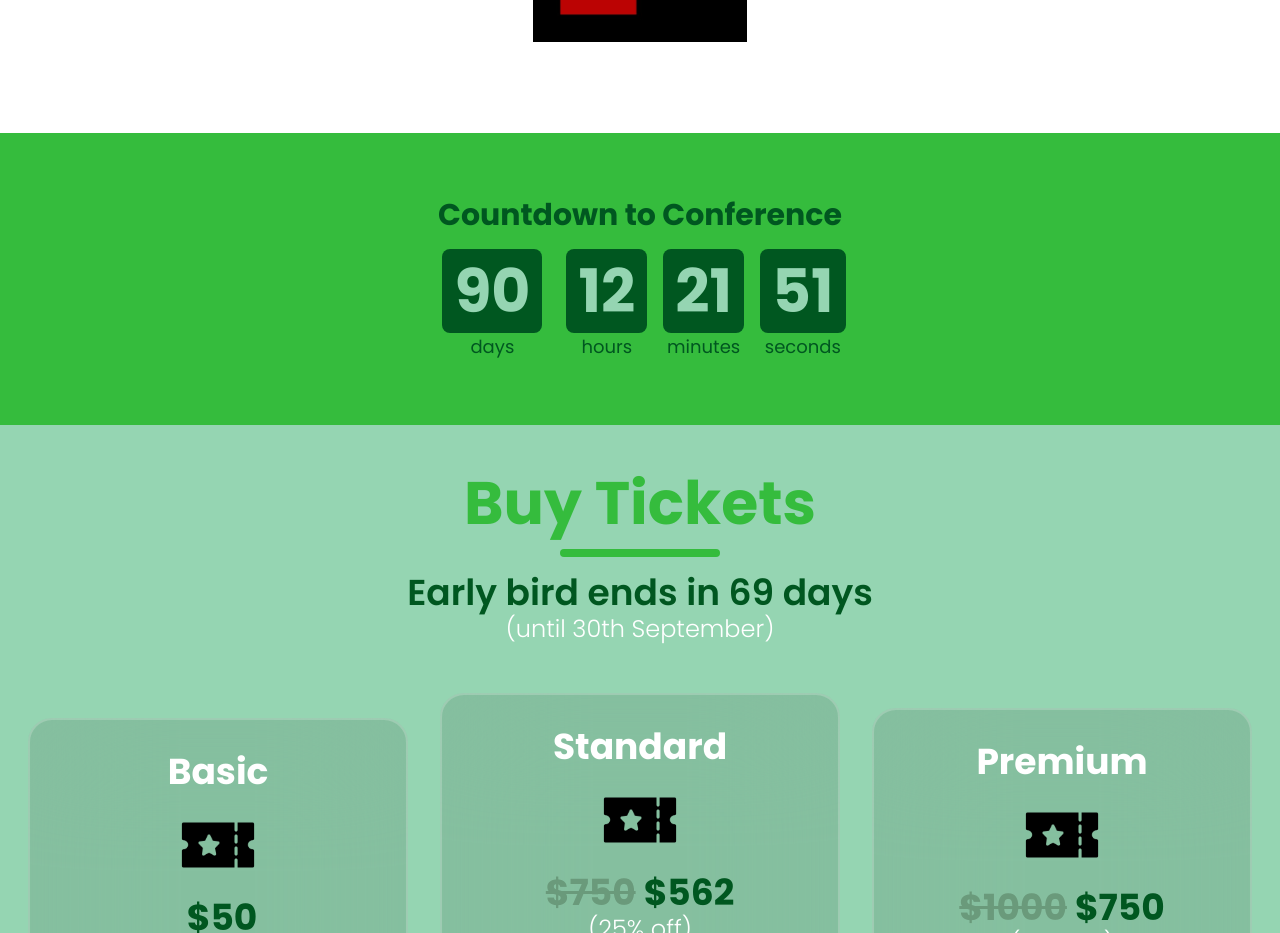
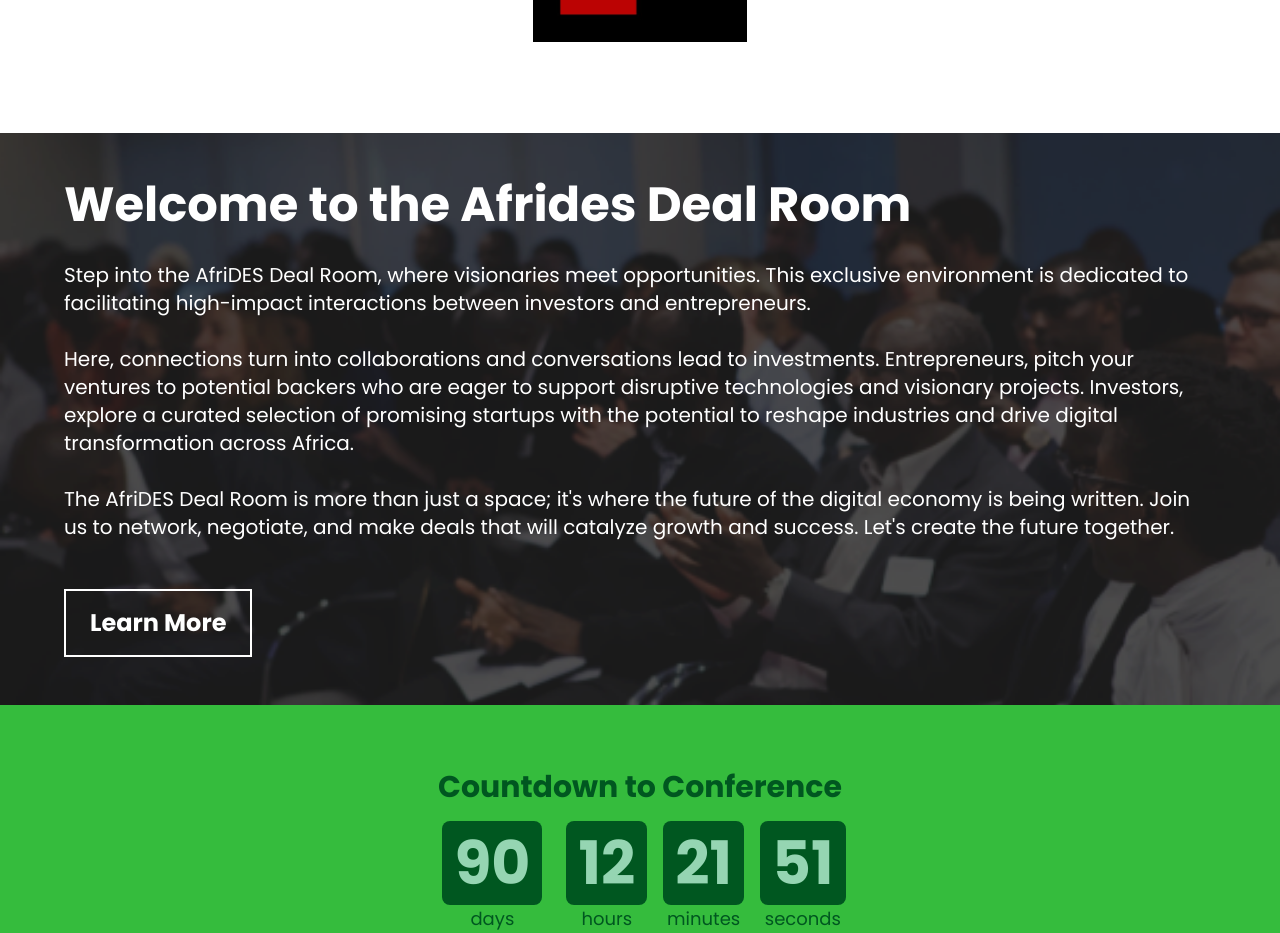
Before and after one commit to psmaan/afrides, a React (Create React App) app: page / in a window 1280 px wide. Shown: the part 5860-6793 px from the top of the page. Built offline with nearby package versions, Linux system fonts and the light colour scheme.

Commit message:
deal room

```diff
--- a/src/App.css
+++ b/src/App.css
@@ -253,6 +253,9 @@
   }
 }
 
-.outliner {
-
+.dealroom {
+  background: url('./components/media/dealroom.png');
+  background-size: cover;
+  background-position: center;
+  background-repeat: no-repeat;
 }
--- a/src/App.js
+++ b/src/App.js
@@ -6,6 +6,7 @@
 import Icons from './components/Icons.js'
 import About from './components/About.js'
 import Partners from './components/Partners.js'
+import Dealroom from './components/DealRoom.js'
 import Countdown from './components/Countdown.js'
 import Tickets from './components/Tickets.js'
 import FAQ from './components/FAQ.js'
@@ -25,6 +26,7 @@
       <Landing scrollToTickets={scrollToTickets} />
       <About />
       <Partners />
+      <Dealroom />
       <Countdown />
       <div ref={ticketsRef}>
         <Tickets />
--- /dev/null
+++ b/src/components/DealRoom.js
@@ -0,0 +1,19 @@
+import React from 'react'
+
+const DealRoom = () => {
+    return (
+        <div className='w-full dealroom p-4 px-8 sm:p-12 sm:px-16'>
+            <h1 className='text-4xl sm:text-5xl text-white font-bold'>Welcome to the Afrides Deal Room</h1>
+            <h1 className='text-white text-md sm:text-xl mt-8'>Step into the AfriDES Deal Room, where visionaries meet opportunities. This exclusive environment is dedicated to facilitating high-impact interactions between investors and entrepreneurs.<br /><br />
+
+                Here, connections turn into collaborations and conversations lead to investments. Entrepreneurs, pitch your ventures to potential backers who are eager to support disruptive technologies and visionary projects. Investors, explore a curated selection of promising startups with the potential to reshape industries and drive digital transformation across Africa.<br /><br />
+
+                The AfriDES Deal Room is more than just a space; it's where the future of the digital economy is being written. Join us to network, negotiate, and make deals that will catalyze growth and success. Let's create the future together.
+            </h1>
+            <button className='border-2 border-white bg-none text-white font-bold p-4 px-6 text-xl sm:text-2xl mt-12'>Learn More</button>
+
+        </div>
+    )
+}
+
+export default DealRoom
```
Also changed, not shown: src/components/media/dealroom.png (added).
